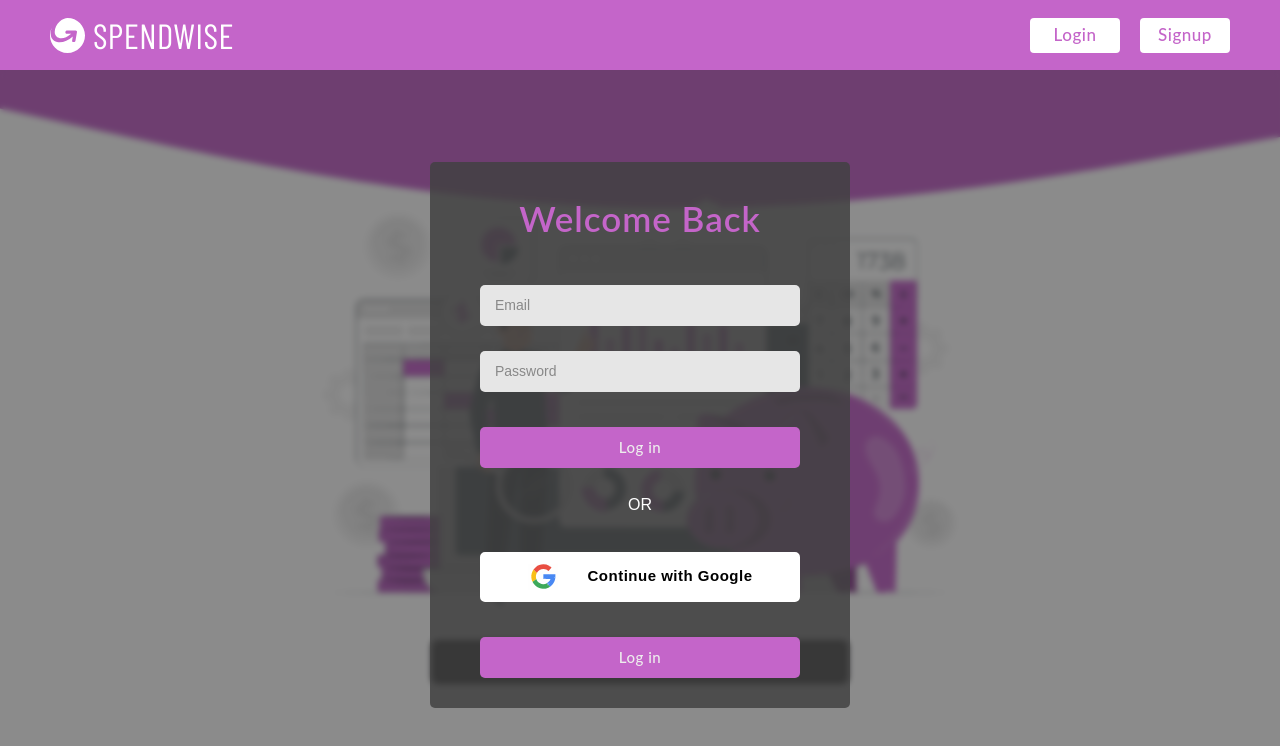
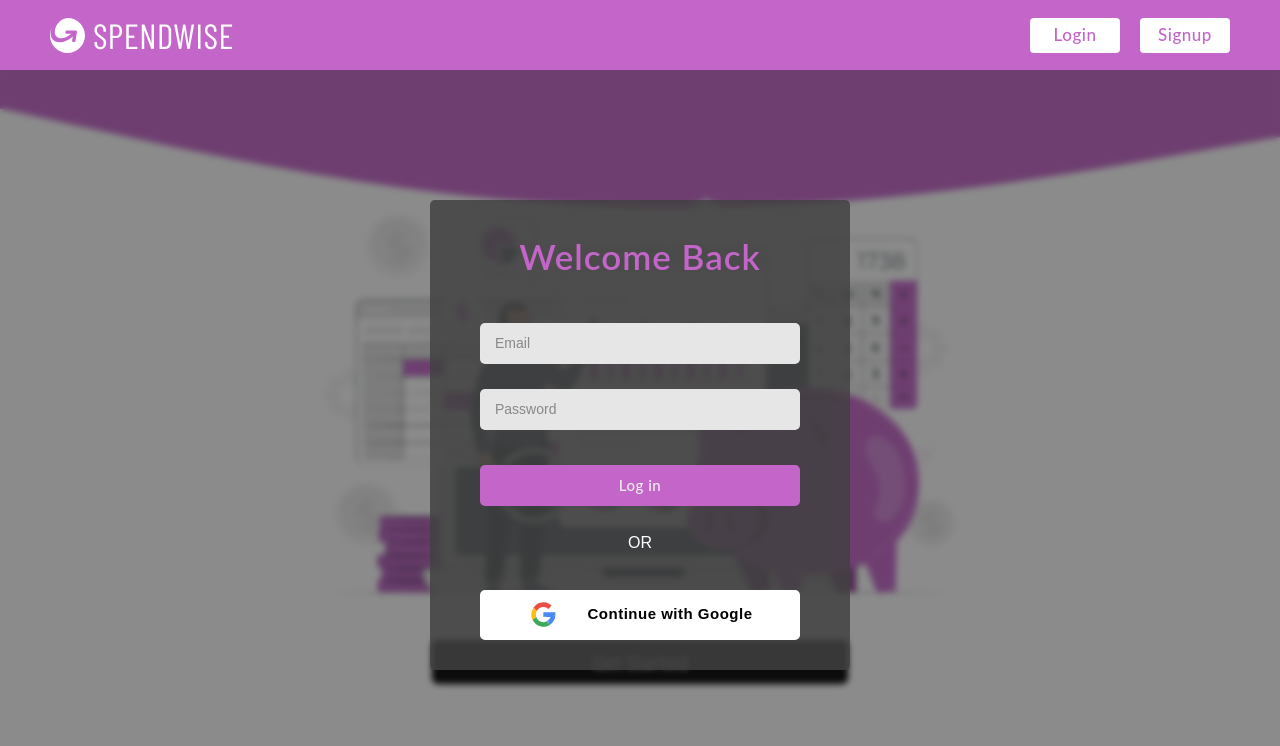
Before and after one commit to ani1609/Spendwise, a React (Create React App) app in the folder client/: page / in a window 1280 px wide. Both pictures are taken after a click on the button "Login". Shown: the top 746 px of the page. Built offline with nearby package versions, Linux system fonts and the light colour scheme; no server answers; a web font is replaced by a local one.

Commit message:
Added a button

```diff
--- a/client/src/components/Login.js
+++ b/client/src/components/Login.js
@@ -72,10 +72,6 @@ function Login()
                 />
                 {invalidEmail && <p className="error_message">Invalid email or password</p>}
 
-                <button type='submit' style={{ width: '100%' }} id = "button1">Log in</button>
-                <h4>OR</h4>
-                <button type='submit' style={{ width: '100%' }} id = "button2"> <img src={search}/>Continue with Google</button>
-
 
                 <button type='submit' style={{ width: '100%' }}>
                     {loading ? (
@@ -84,6 +80,11 @@ function Login()
                         'Log in' // Note: 'Log in' should be a string
                     )}
                 </button>
+                <h4>OR</h4>
+                <button type='submit' style={{ width: '100%' }} id = "button2"> <img src={search}/>Continue with Google</button>
+
+
+
 
             </form>
         </div>
```
